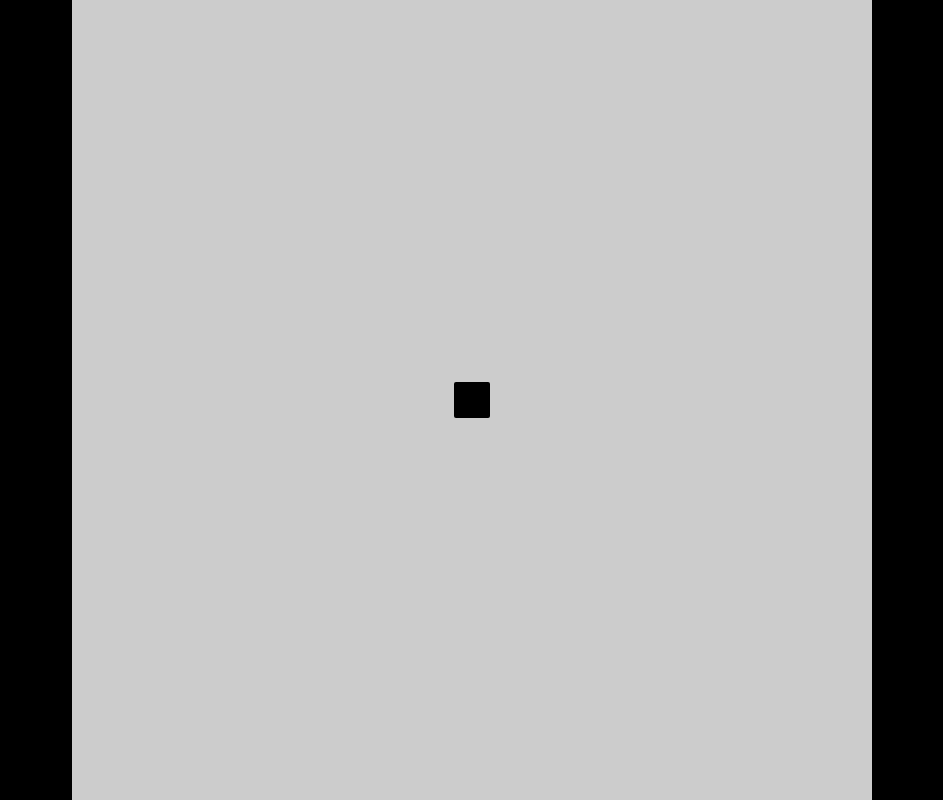
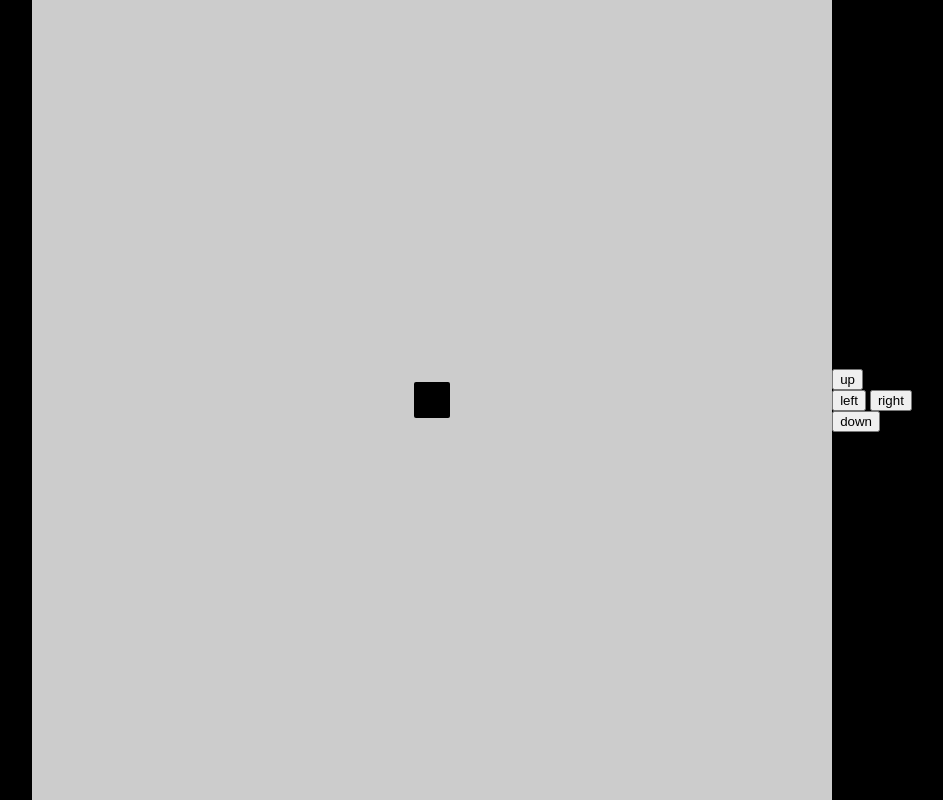
Before and after one commit to yevhenii-vdovin/snake-game, a plain HTML site: page index.html in a window 1280 px wide. Shown: the whole page, without its empty margins (168-1111 px from the left). Drawn offline with Linux system fonts and the light colour scheme.

Commit message:
Update index.html

```diff
--- a/index.html
+++ b/index.html
@@ -6,10 +6,21 @@
     <meta name="viewport" content="width=device-width, initial-scale=1.0" />
     <link rel="stylesheet" href="style.css" />
     <title>Snake-game</title>
-    <script src="script.js" defer type="module"></script>
   </head>
   <body>
     <div id="game-board"></div>
-
+    <div class="test">
+      <div class="up-class">
+        <button class="up">up</button>
+      </div>
+      <div class="middle-class">
+        <button class="left">left</button>
+        <button class="right">right</button>
+      </div>
+      <div class="down-class">
+        <button class="down">down</button>
+      </div>
+    </div>
+    <script src="script.js" type="module"></script>
   </body>
 </html>
```
